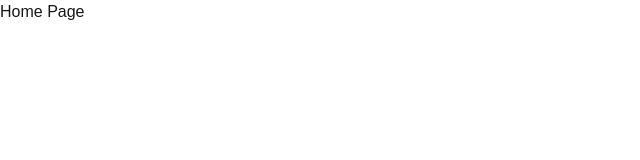
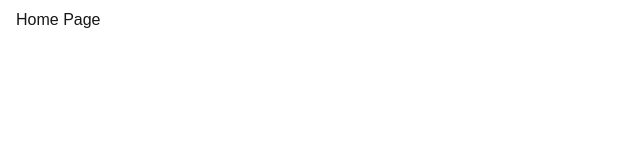
Before and after one commit to IanPaniagua/latinfood-events, a Next.js app: page /home in a window 1280 px wide. Shown: the top 160 px of the page, without its empty margins (0-640 px from the left). Built offline with nearby package versions, Linux system fonts and the light colour scheme.

Commit message:
group (rs) template & layout fixes #5

```diff
--- /dev/null
+++ b/app/(sr)/layout.tsx
@@ -0,0 +1,14 @@
+export default async function LFLayout ({
+    children,
+}: {
+    children: React.ReactNode
+}) {
+    return (
+        <div className="mx-auto w-full max-w-7xl">
+            {/* Header */}
+            <div className="px-4 py-2">
+                {children}
+            </div>
+        </div>
+    )
+}
--- /dev/null
+++ b/app/(sr)/template.tsx
@@ -0,0 +1,15 @@
+// the diference between template and Layout
+// is tha the template renders every time
+
+export default async function Template ({
+    children,
+}: {
+    children: React.ReactNode
+}) {
+    return (
+        // TODO: Create animation appear
+        <div className="animate-appear">
+                {children}
+        </div>
+    )
+}
```
Also changed, not shown: app/(sr)/events/page.tsx (renamed from app/(sr)/home/events/page.tsx).
